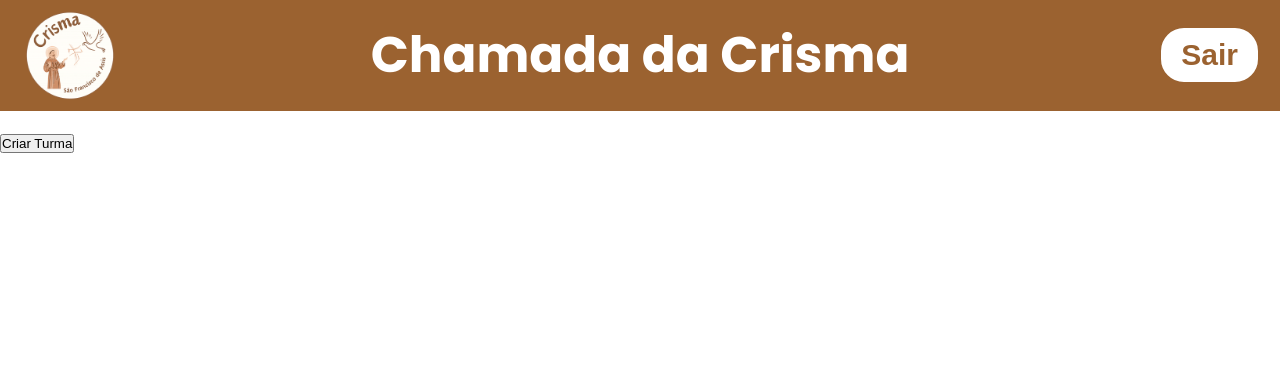
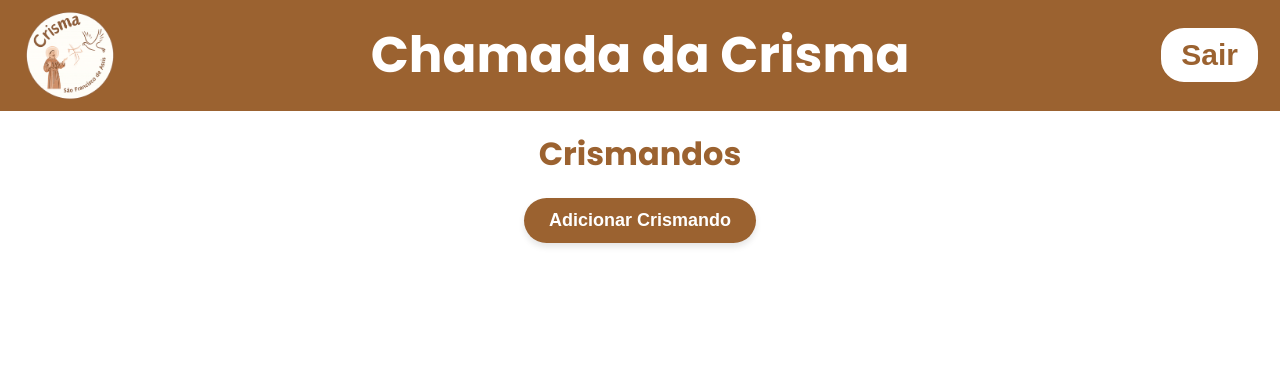
Before and after one commit to Lucas-Gama360/PresenceManager, a Flask app: page /listcrismandos in a window 1280 px wide. Shown: the top 371 px of the page. Run offline with Flask 3, Linux system fonts and the light colour scheme; the first user in the database is signed in; data comes from the database, SQL or seed files in the repository; data that the repository does not hold is empty.

Commit message:
editando função de adicionar crismando e css

```diff
--- a/app.py
+++ b/app.py
@@ -174,17 +174,21 @@ def list_crismandos():
             # Busca todas as turmas e ordena por nome
             cur.execute("SELECT id, turma_name FROM turmas ORDER BY turma_name")
             turmas = cur.fetchall()
+            # Busca todas os crismandos e ordena por nome
+            cur.execute("SELECT id, name, turma_id FROM crismandos ORDER BY name")
+            crismandos = cur.fetchall()
 
-            return render_template('crismandos.html', turmas=turmas, msgcrismandos =msg)
+            return render_template('crismandos.html', turmas=turmas, msgcrismandos =msg, crismandos = crismandos)
 
-@app.post("/addcrismandos/<int:turma_id>")
-def add_crismandos(turma_id):
+@app.post("/addcrismandos/")
+def add_crismandos():
     if not 'admin' in session:
         return render_template('index.html')
 
     namecrismando = request.form.get('add', '').strip() #strip retira o espaço do input
+    turma_id = request.form.get("turma_id")
     if not namecrismando:
-        return redirect(url_for('list_crimandos', msg='Erro: O nome do crismando não pode ser vazio.'))
+        return redirect(url_for('list_crismandos', msg='Erro: O nome do crismando não pode ser vazio.'))
     try:
         with get_conn() as conn:
             cur = conn.cursor()
@@ -192,6 +196,7 @@ def add_crismandos(turma_id):
             nome = cur.fetchall()
             conn.commit()
         return redirect(url_for('list_crismandos', msg='Crismando adicionado com sucesso'))
+
     except sqlite3.IntegrityError:
         return redirect(url_for('list_crismandos', msg=f'Erro: O"{namecrismando}" já está cadastrado.'))
 
--- /dev/null
+++ b/static/css/stylecrismandos.css
@@ -0,0 +1,273 @@
+/* Estilos adaptados de styleturmas.css para crismandos.html */
+
+/* Variável de cor (assumindo que var(--marrom-logo) é #8B4513) */
+:root {
+    --marrom-logo: #9B6230;
+}
+
+/* =============================== */
+/*   TÍTULO + BOTÃO PRINCIPAL     */
+/* =============================== */
+
+#container-principal h1 {
+    text-align: center;
+    font-size: 32px;
+    color: var(--marrom-logo);
+    margin-bottom: 20px;
+}
+
+#container-principal > button {
+    display: block;
+    margin: 0 auto 30px auto;
+    background-color: var(--marrom-logo);
+    color: white;
+    border: none;
+    border-radius: 25px;
+    padding: 12px 25px;
+    font-size: 18px;
+    font-weight: 600;
+    cursor: pointer;
+    transition: background-color 0.3s, transform 0.3s;
+    box-shadow: 0 4px 6px rgba(0, 0, 0, 0.1);
+}
+
+#container-principal > button:hover {
+    background-color: #7a4e27;
+    transform: translateY(-2px);
+}
+
+/* =============================== */
+/*     MENSAGENS DE FEEDBACK      */
+/* =============================== */
+.message-turmas {
+    background-color: #e6ffe6;
+    color: #006600;
+    border: 1px solid #00cc00;
+    padding: 8px 15px; /* Diminuído o padding */
+    border-radius: 8px;
+    margin: 15px auto; /* Centralizado e ajustado margem */
+    width: fit-content; /* Diminui a largura para o conteúdo */
+    font-weight: 500;
+    text-align: center;
+}
+
+/* =============================== */
+/*        ESTILO DA TURMA         */
+/* =============================== */
+
+.turma-titulo {
+    text-align: center;
+    font-size: 24px;
+    color: var(--marrom-logo);
+    margin: 40px auto 15px auto;
+    width: 60%; /* Mesma largura da tabela */
+    max-width: 600px; /* Limite de largura */
+}
+
+/* =============================== */
+/*            TABELA              */
+/* =============================== */
+
+.tabela-crismandos {
+    width: 60%;
+    margin: 0 auto 40px auto; /* Ajustado margem inferior */
+    border-collapse: collapse;
+    background: white;
+    border-radius: 12px;
+    overflow: hidden;
+    box-shadow: 0 4px 10px rgba(0,0,0,0.15);
+    max-width: 600px; /* Limite de largura */
+}
+
+/* CABEÇALHO */
+.tabela-crismandos thead {
+    background: var(--marrom-logo);
+    color: white;
+}
+
+.tabela-crismandos thead th {
+    padding: 14px;
+    font-size: 16px; /* Diminuído um pouco */
+    font-weight: 600;
+    white-space: nowrap;
+    text-align: center; /* Centralizado */
+}
+
+/* CORPO DA TABELA */
+.tabela-crismandos tbody td {
+    padding: 12px;
+    font-size: 15px; /* Diminuído um pouco */
+    border-bottom: 1px solid #ddd;
+    text-align: center; /* Centralizado */
+}
+
+/* última linha */
+.tabela-crismandos tbody tr:last-child td {
+    border-bottom: none;
+}
+
+/* alternância de cores */
+.tabela-crismandos tbody tr:nth-child(even) {
+    background: #f7f7f7;
+}
+
+/* linha "não existem crismandos..." */
+.tabela-crismandos tbody td[colspan] {
+    text-align: center;
+    font-style: italic;
+    padding: 18px 0;
+    color: #444;
+}
+
+/* BOTÕES DE AÇÃO */
+.tabela-crismandos button {
+    border: none;
+    padding: 6px 10px;
+    border-radius: 5px;
+    font-size: 13px;
+    font-weight: 600;
+    cursor: pointer;
+    transition: background-color 0.3s;
+    color: white;
+    margin: 0 2px;
+}
+
+.tabela-crismandos button:first-of-type {
+    background-color: #4CAF50; /* Verde para Editar */
+}
+
+.tabela-crismandos button:last-of-type {
+    background-color: #ff4d4d; /* Vermelho para Excluir */
+    margin-right: 0;
+}
+
+.tabela-crismandos button:hover {
+    opacity: 0.8;
+}
+
+/* Ajuste de largura e alinhamento das colunas */
+.tabela-crismandos th:nth-child(1), .tabela-crismandos td:nth-child(1) { width: 10%; } /* ID */
+.tabela-crismandos th:nth-child(2), .tabela-crismandos td:nth-child(2) {
+    width: 50%;
+    text-align: left; /* Nome alinhado à esquerda para melhor leitura */
+}
+.tabela-crismandos th:nth-child(3), .tabela-crismandos td:nth-child(3) { width: 40%; } /* Ações */
+
+
+/* =============================== */
+/*            MODAL               */
+/* =============================== */
+
+#modaleditcrismandos {
+    padding: 0;
+    border: none;
+    border-radius: 15px;
+    width: 350px;
+    max-width: 90%;
+    box-shadow: 0 4px 20px rgba(0, 0, 0, 0.25);
+}
+
+#modaleditcrismandos[open] {
+    position: fixed;
+    top: 50%;
+    left: 50%;
+    transform: translate(-50%, -50%);
+}
+
+/* corpo do modal — IGUAL TURMAS */
+#modaleditcrismandos form {
+    display: flex;
+    flex-direction: column;
+    gap: 15px;
+    padding: 25px 30px 20px 30px;
+}
+
+#modaleditcrismandos label {
+    font-weight: 600;
+    color: var(--marrom-logo);
+    font-size: 1.1em;
+}
+
+#modaleditcrismandos input[type="text"],
+#modaleditcrismandos select {
+    padding: 10px;
+    border: 2px solid var(--marrom-logo);
+    border-radius: 8px;
+    font-size: 16px;
+    transition: border-color 0.3s;
+}
+
+#modaleditcrismandos input[type="text"]:focus,
+#modaleditcrismandos select:focus {
+    border-color: #5c3c24;
+    outline: none;
+}
+
+/* BOTÃO "PRONTO!" */
+#modaleditcrismandos input[type="submit"] {
+    background: var(--marrom-logo);
+    padding: 12px;
+    border-radius: 8px;
+    border: none;
+    color: white;
+    font-size: 18px;
+    font-weight: 600;
+    cursor: pointer;
+    transition: background-color 0.2s;
+}
+
+#modaleditcrismandos input[type="submit"]:hover {
+    background: #5c3c24;
+}
+
+/* BOTÃO FECHAR */
+#modaleditcrismandos button {
+    margin: 0 auto 15px auto;
+    display: block;
+    background: #f7f7f7;
+    color: #666;
+    padding: 10px 15px;
+    border: 1px solid #ddd;
+    border-radius: 8px;
+    cursor: pointer;
+    font-size: 16px;
+    transition: background-color 0.2s;
+}
+
+#modaleditcrismandos button:hover {
+    background: #eee;
+}
+
+/* =============================== */
+/*            RESPONSIVO          */
+/* =============================== */
+
+@media (max-width: 700px) {
+    .tabela-crismandos {
+        width: 90%;
+    }
+
+    .turma-titulo {
+        width: 90%;
+    }
+
+    #container-principal > button {
+        width: 80%;
+        text-align: center;
+    }
+
+    .tabela-crismandos thead th {
+        font-size: 14px;
+        padding: 10px;
+    }
+
+    .tabela-crismandos tbody td {
+        font-size: 13px;
+        padding: 8px;
+    }
+
+    .tabela-crismandos button {
+        padding: 4px 8px;
+        font-size: 11px;
+    }
+}
--- a/templates/crismandos.html
+++ b/templates/crismandos.html
@@ -1,57 +1,107 @@
 <!DOCTYPE html>
 <html lang="pt-br">
-
   <head>
-    <meta charset="UTF-8">
-    <meta name="viewport" content="width=device-width, initial-scale=1.0">
+    <meta charset="UTF-8" />
+    <meta name="viewport" content="width=device-width, initial-scale=1.0" />
     <title>Editar Crismandos</title>
-    <link rel="stylesheet" href="{{url_for('static', filename='css/styleconfigadmin.css')}}">
-    <link rel="shortcut icon" href="{{url_for('static', filename='images/faviconcrisma.ico')}}" type="image/x-icon">
-    <link href="https://fonts.googleapis.com/css2?family=Poppins:wght@300;400;500;600;700&display=swap"
-        rel="stylesheet">
+    <link
+      rel="stylesheet"
+      href="{{url_for('static', filename='css/styleconfigadmin.css')}}"
+    />
+    <link
+      rel="stylesheet"
+      href="{{url_for('static', filename='css/stylecrismandos.css')}}"
+    />
+    <link
+      rel="shortcut icon"
+      href="{{url_for('static', filename='images/faviconcrisma.ico')}}"
+      type="image/x-icon"
+    />
+    <link
+      href="https://fonts.googleapis.com/css2?family=Poppins:wght@300;400;500;600;700&display=swap"
+      rel="stylesheet"
+    />
   </head>
 
   <body>
     <header>
       <div class="header-left">
-            <img src="{{url_for('static', filename='images/logocrismamaior.png')}}" alt="Logo da crisma" class="logo" />
-            <h1 class="title-center" onclick="window.location.href='/homepage'">Chamada da Crisma</h1>
+        <img
+          src="{{url_for('static', filename='images/logocrismamaior.png')}}"
+          alt="Logo da crisma"
+          class="logo"
+        />
+        <h1 class="title-center" onclick="window.location.href='/homepage'">
+          Chamada da Crisma
+        </h1>
       </div>
       <form action="{{url_for('logout_user')}}" method="post">
         <button class="button-logout">Sair</button>
       </form>
     </header>
+<main>
+<div id="container-principal">
+
+    <h1>Crismandos</h1>
+    <button onclick="OpenModalEditCrismandos()">Adicionar Crismando</button>
     {% if msgcrismandos %}
     <p class="message-turmas">{{ msgcrismandos }}</p>
     {% endif %}
-    <button onclick="OpenModalEditCrismandos()">Criar Turma</button>
+    <!-- Nesse modal eu pego a requisição get que lista as turmas e seleciono id do novo crismando usando o JINJA onde
+     tem um select somente, e dentro dele um for que gera opçoes de acordo com os id da turmas, aparecendo pros usuários o nome delas -->
     <dialog id="modaleditcrismandos">
-        {% if turmas%}
+      {% if turmas %}
+      <form action="{{ url_for('add_crismandos') }}" method="post">
+
+        <label for="add">Adicionar Novo crismando:</label>
+        <input type="text" name="add" />
+
+        <label for="turma_id"> Selecione a turma do crismando:</label>
+        <select name="turma_id" required>
+
+          <option value="" selected disabled>Selecione</option>
           {% for turma in turmas %}
-        <form action="{{ url_for('add_crismandos', turma_id = turma.id) }}" method="post">
-            <label for="add">Adicionar Novo crismando:</label>
-            <input type="text" name="add">
-            <!-- esse option usa propiedades para ser vazio e nao permitir envio do form vazio -->
-            <option value="" disabled selected>-- Selecione a Turma --</option>
-            <label for="select"> Selecione a turma do crismando:</label>
-            <select name="select" id="select-turmas">
-                {% if loop.first %}
-                <option value="" selected disabled>Selecione</option>
-                {% endif %}
           <option value="{{ turma.id }}">{{ turma.turma_name }}</option>
           {% endfor %}
+
         </select>
+        <input type="submit" value="Pronto!" />
+      </form>
       {% else %}
       <p>Ainda não Há turmas cadastradas</p>
-            {% endif %}
-
-            <input type="submit" value="Pronto!">
-        </form>
-        <button onclick="CloseModalEditCrismandos()">Fechar</button>
+      {% endif %}<button onclick="CloseModalEditCrismandos()">Fechar</button>
     </dialog>
 
-
+    {% for turma in turmas %}
+        <h2 class="turma-titulo">{{ turma.turma_name }}</h2>
+        {% set crismandos_encontrados = false %}
+        <table class="tabela-crismandos">
+            <thead>
+                <tr>
+                    <th>ID</th>
+                    <th>Nome do Crismando</th>
+                    <th>Ações</th>
+                </tr>
+            </thead>
+            <tbody>
+                {%for crismando in crismandos%}
+                    {% if crismando.turma_id == turma.id %}
+                        {% set crismandos_encontrados = true %}
+                        <tr>
+                            <td>{{crismando.id}}</td>
+                            <td>{{crismando.name}}</td>
+                            <td>
+                                <button>Editar</button>
+                                <button>Excluir</button>
+                            </td>
+                        </tr>
+                    {%endif%}
+                {%endfor%}
+            </tbody>
+        </table>
+    {% endfor %}
+    </main>
+    </div>
     <script src="{{url_for('static', filename='scripts/script.js')}}"></script>
   </body>
-
 </html>
```
Also changed, not shown: data/dataBase.db. Lines whose indentation alone changed are shown as unchanged.
